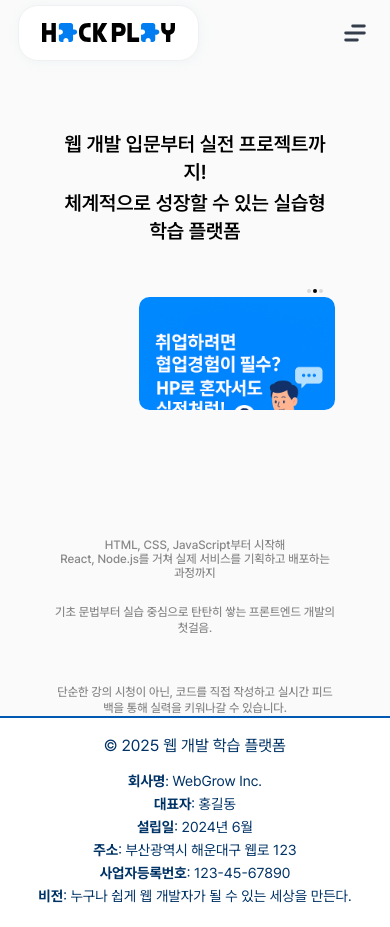
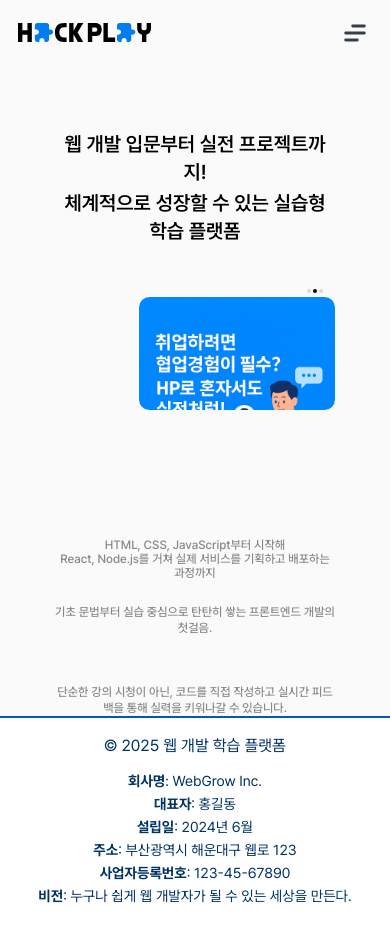
Before and after one commit to hackathon-education/hackplay_front, a React (Vite) app: page / in a window 390 px wide. Built offline with nearby package versions, Linux system fonts and the light colour scheme; no server answers.

Commit message:
💄 design: 모바일 환경에서 로고 배경 제거 (#46)

```diff
--- a/src/components/layout/Header/Header.tsx
+++ b/src/components/layout/Header/Header.tsx
@@ -33,7 +33,7 @@ const Header = () => {
       <div className="flex-1 flex justify-start">
         <NavLink
           to={ROUTES.MAIN}
-          className="flex w-[181px] h-14 items-center justify-center bg-logo-bg border border-logo-border rounded-20 shadow-1"
+          className="flex lg:w-[181px] h-14 items-center justify-center bg-transparent lg:bg-logo-bg border-none lg:border border-logo-border rounded-20 shadow-none lg:shadow-1"
         >
           <LogoPrimary />
         </NavLink>
```
